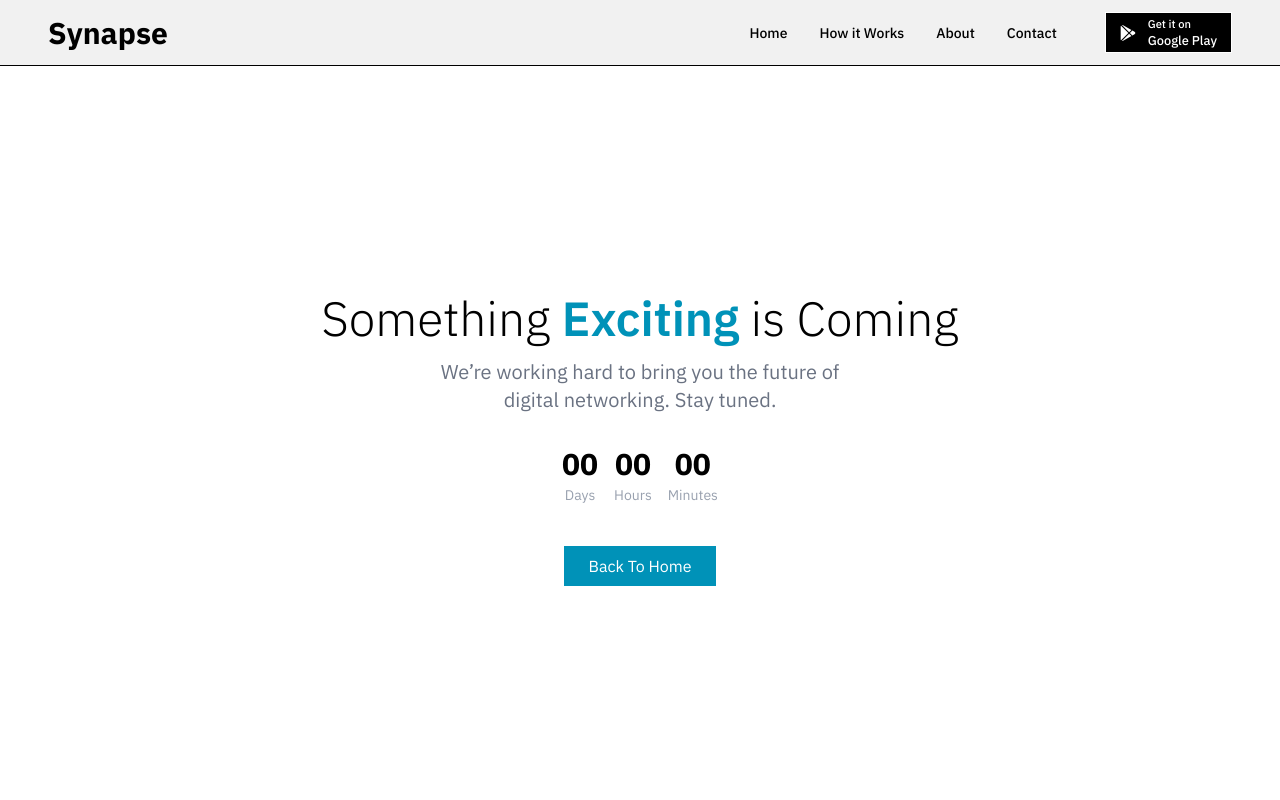
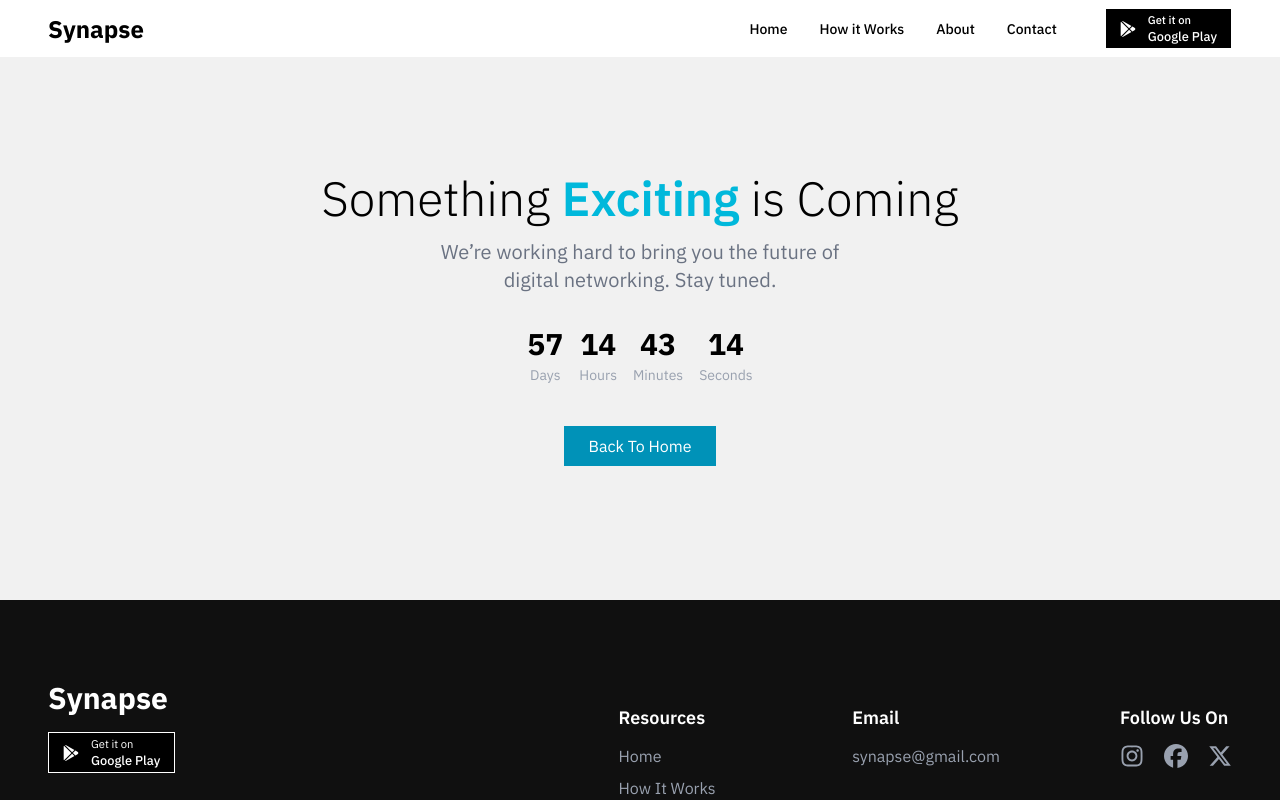
Before and after one commit to bichitrabehera/TapCard, a React (Vite) app: page /comingsoon in a window 1280 px wide. Shown: the top 800 px of the page. Built offline with nearby package versions, Linux system fonts and the light colour scheme.

Commit message:
design done

```diff
--- a/src/Components/ComingSoon.jsx
+++ b/src/Components/ComingSoon.jsx
@@ -1,38 +1,82 @@
 import React from "react";
+import { useState, useEffect } from "react";
 
 const ComingSoon = () => {
+  const [timeLeft, setTimeLeft] = useState({
+    days: "00",
+    hours: "00",
+    minutes: "00",
+    seconds: "00",
+  });
+
+  useEffect(() => {
+    const targetDate = new Date("2025-09-15T00:00:00"); // Set target date
+
+    const interval = setInterval(() => {
+      const now = new Date();
+      const difference = targetDate - now;
+
+      if (difference <= 0) {
+        clearInterval(interval);
+        setTimeLeft({ days: "00", hours: "00", minutes: "00", seconds: "00" });
+        return;
+      }
+
+      const days = Math.floor(difference / (1000 * 60 * 60 * 24));
+      const hours = Math.floor(
+        (difference % (1000 * 60 * 60 * 24)) / (1000 * 60 * 60)
+      );
+      const minutes = Math.floor((difference % (1000 * 60 * 60)) / (1000 * 60));
+      const seconds = Math.floor((difference % (1000 * 60)) / 1000);
+
+      setTimeLeft({
+        days: String(days).padStart(2, "0"),
+        hours: String(hours).padStart(2, "0"),
+        minutes: String(minutes).padStart(2, "0"),
+        seconds: String(seconds).padStart(2, "0"),
+      });
+    }, 1000);
+
+    return () => clearInterval(interval);
+  }, []);
+
   return (
-    <section className="bg-white text-black h-screen flex flex-col items-center justify-center px-6">
+    <section className="bg-[#f1f1f1] text-black h-[70vh] flex flex-col items-center justify-center px-6">
       {/* Logo / App Name */}
       <h1 className="text-4xl sm:text-5xl font-light mb-4 text-center">
-        Something <span className="font-semibold text-cyan-600">Exciting</span>{" "}
+        Something <span className="font-semibold text-cyan-500">Exciting</span>{" "}
         is Coming
       </h1>
+
       {/* Subtitle */}
       <p className="text-gray-500 text-lg sm:text-xl mb-8 text-center max-w-md">
         We’re working hard to bring you the future of digital networking. Stay
         tuned.
       </p>
+
       {/* Countdown Placeholder */}
       <div className="flex space-x-4 mb-10">
         <div className="text-center">
-          <p className="text-3xl font-bold">00</p>
+          <p className="text-3xl font-bold">{timeLeft.days}</p>
           <span className="text-gray-400 text-sm">Days</span>
         </div>
         <div className="text-center">
-          <p className="text-3xl font-bold">00</p>
+          <p className="text-3xl font-bold">{timeLeft.hours}</p>
           <span className="text-gray-400 text-sm">Hours</span>
         </div>
         <div className="text-center">
-          <p className="text-3xl font-bold">00</p>
+          <p className="text-3xl font-bold">{timeLeft.minutes}</p>
           <span className="text-gray-400 text-sm">Minutes</span>
         </div>
+        <div className="text-center">
+          <p className="text-3xl font-bold">{timeLeft.seconds}</p>
+          <span className="text-gray-400 text-sm">Seconds</span>
+        </div>
       </div>
-      {/* Notify Button */}
-      <button className="bg-cyan-600 hover:bg-cyan-700 text-white px-6 py-2 transition-colors">
+
+      <button className="bg-cyan-600 hover:bg-cyan-700 text-white px-6 py-2">
         <a href="/">Back To Home</a>
       </button>
-
     </section>
   );
 };
--- a/src/Components/Footer.jsx
+++ b/src/Components/Footer.jsx
@@ -10,7 +10,7 @@ const Footer = () => {
           {/* Logo + CTA */}
           <div className="flex flex-col items-start">
             <div className="flex items-center space-x-3 mb-4">
-              <h1 className="text-4xl font-extrabold">Synapse</h1>
+              <h1 className="text-3xl font-extrabold">Synapse</h1>
             </div>
             <Button />
           </div>
@@ -23,7 +23,7 @@ const Footer = () => {
                 <li><a className="hover:text-cyan-600" href="/">Home</a></li>
                 <li><a className="hover:text-cyan-600" href="/howitworks">How It Works</a></li>
                 <li><a className="hover:text-cyan-600" href="/about">About the Team</a></li>
-                <li><a className="hover:text-cyan-600" href="/">Contact Us</a></li>
+                <li><a className="hover:text-cyan-600" href="/contact">Contact Us</a></li>
               </ul>
             </div>
 
--- a/src/Components/Navbar.jsx
+++ b/src/Components/Navbar.jsx
@@ -35,11 +35,11 @@ const Navbar = () => {
       <nav
         className={`fixed top-0 left-0 w-full transition-transform duration-300 z-50 ${
           showNavbar ? "translate-y-0" : "-translate-y-full"
-        } backdrop-blur-xl bg-[#f1f1f1] border-b border-black text-black`}
+        } backdrop-blur-xl bg-[#ffffff] text-black`}
       >
-        <div className="max-w-7xl mx-auto px-6 lg:px-12 flex justify-between items-center py-3">
+        <div className="max-w-7xl mx-auto px-6 lg:px-12 flex justify-between items-center py-2">
           {/* Logo */}
-          <h1 className="text-3xl font-extrabold">
+          <h1 className="text-2xl font-extrabold">
             Synapse
           </h1>
 
@@ -71,13 +71,13 @@ const Navbar = () => {
 
       {/* Mobile Menu */}
       {isOpen && (
-        <div className="fixed inset-0 bg-[#111111] text-white flex flex-col items-start px-6 pt-24 space-y-6 z-40 text-lg">
+        <div className="fixed inset-0 bg-[#000000] text-white flex flex-col items-start px-6 pt-24 space-y-6 z-40 text-lg">
           {navLinks.map((link) => (
             <a
               key={link.name}
               href={link.path}
               onClick={() => setIsOpen(false)}
-              className="w-full border-b border-cyan-600 pb-2"
+              className="w-full border-b border-black pb-2"
             >
               {link.name}
             </a>
--- a/src/Components/WhereToUse.jsx
+++ b/src/Components/WhereToUse.jsx
@@ -31,7 +31,7 @@ const useCases = [
 ];
 
 const WhereToUse = () => (
-    <section className="w-full text-black px-6 py-30 bg-[#f1f1f1]">
+    <section className="w-full text-black px-6 py-20 bg-[#f1f1f1]">
         <div className="max-w-6xl mx-auto">
             {/* Header */}
             <div className="text-center mb-20">
@@ -46,7 +46,7 @@ const WhereToUse = () => (
                     Makes a Difference
                 </h2>
                 <p className="text-gray-500 text-lg max-w-3xl mx-auto">
-                    Whether it’s interviews, networking, or sharing your brand—TapCard is your go-to identity tool.
+                    Whether it’s interviews, networking, or sharing your brand— Synapse is your go-to identity tool.
                 </p>
             </div>
 
--- a/src/pages/About.jsx
+++ b/src/pages/About.jsx
@@ -134,15 +134,17 @@ const AboutPage = () => {
             <li>
               <h3 className="text-xl font-semibold">2025 - September</h3>
               <p className="text-gray-400 mt-2">
-                Released first beta, onboarded 500+ early users, and refined the
-                product.
+                {/* Released first beta, onboarded 500+ early users, and refined the
+                product. */}{" "}
+                Coming Soon.
               </p>
             </li>
             <li>
               <h3 className="text-xl font-semibold">2025 - December</h3>
               <p className="text-gray-400 mt-2">
-                Expanded features, launched public version, and started global
-                roll-out.
+                {/* Expanded features, launched public version, and started global
+                roll-out. */}{" "}
+                Coming Soon.
               </p>
             </li>
           </ul>
--- a/src/pages/Contact.jsx
+++ b/src/pages/Contact.jsx
@@ -1,10 +1,49 @@
 import React from "react";
+import { useState, useEffect } from "react";
 
 const ComingSoon = () => {
+  const [timeLeft, setTimeLeft] = useState({
+    days: "00",
+    hours: "00",
+    minutes: "00",
+    seconds: "00",
+  });
+
+  useEffect(() => {
+    const targetDate = new Date("2025-09-15T00:00:00"); // Set target date
+
+    const interval = setInterval(() => {
+      const now = new Date();
+      const difference = targetDate - now;
+
+      if (difference <= 0) {
+        clearInterval(interval);
+        setTimeLeft({ days: "00", hours: "00", minutes: "00", seconds: "00" });
+        return;
+      }
+
+      const days = Math.floor(difference / (1000 * 60 * 60 * 24));
+      const hours = Math.floor(
+        (difference % (1000 * 60 * 60 * 24)) / (1000 * 60 * 60)
+      );
+      const minutes = Math.floor((difference % (1000 * 60 * 60)) / (1000 * 60));
+      const seconds = Math.floor((difference % (1000 * 60)) / 1000);
+
+      setTimeLeft({
+        days: String(days).padStart(2, "0"),
+        hours: String(hours).padStart(2, "0"),
+        minutes: String(minutes).padStart(2, "0"),
+        seconds: String(seconds).padStart(2, "0"),
+      });
+    }, 1000);
+
+    return () => clearInterval(interval);
+  }, []);
+
   return (
     <section className="bg-[#f1f1f1] text-black h-[70vh] flex flex-col items-center justify-center px-6">
       {/* Logo / App Name */}
-      <h1 className="text-4xl sm:text-5xl font-light mb-4">
+      <h1 className="text-4xl sm:text-5xl font-light mb-4 text-center">
         Something <span className="font-semibold text-cyan-500">Exciting</span>{" "}
         is Coming
       </h1>
@@ -18,16 +57,20 @@ const ComingSoon = () => {
       {/* Countdown Placeholder */}
       <div className="flex space-x-4 mb-10">
         <div className="text-center">
-          <p className="text-3xl font-bold">00</p>
+          <p className="text-3xl font-bold">{timeLeft.days}</p>
           <span className="text-gray-400 text-sm">Days</span>
         </div>
         <div className="text-center">
-          <p className="text-3xl font-bold">00</p>
+          <p className="text-3xl font-bold">{timeLeft.hours}</p>
           <span className="text-gray-400 text-sm">Hours</span>
         </div>
         <div className="text-center">
-          <p className="text-3xl font-bold">00</p>
+          <p className="text-3xl font-bold">{timeLeft.minutes}</p>
           <span className="text-gray-400 text-sm">Minutes</span>
+        </div>
+        <div className="text-center">
+          <p className="text-3xl font-bold">{timeLeft.seconds}</p>
+          <span className="text-gray-400 text-sm">Seconds</span>
         </div>
       </div>
 
--- a/src/pages/HowItWorks.jsx
+++ b/src/pages/HowItWorks.jsx
@@ -52,7 +52,7 @@ const HowItWorksPage = () => {
               </span>
             </h1>
             <p className="text-gray-400 text-lg sm:text-xl mt-6">
-              From signup to sharing—see exactly how TapCard streamlines your
+              From signup to sharing—see exactly how Synapse streamlines your
               networking in four simple steps.
             </p>
           </div>
@@ -148,7 +148,7 @@ const HowItWorksPage = () => {
               Why It Works
             </h2>
             <p className="text-gray-600 mt-4 max-w-2xl mx-auto">
-              TapCard removes friction from introductions and follow-ups so you
+              Synapse removes friction from introductions and follow-ups so you
               focus on the connection—not the tools.
             </p>
           </div>
```
